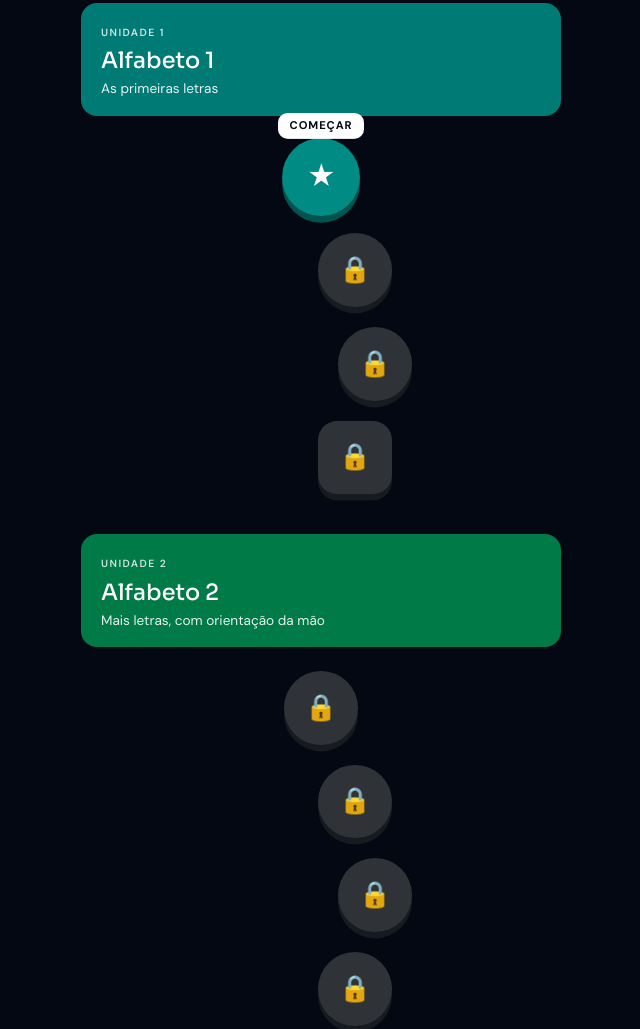
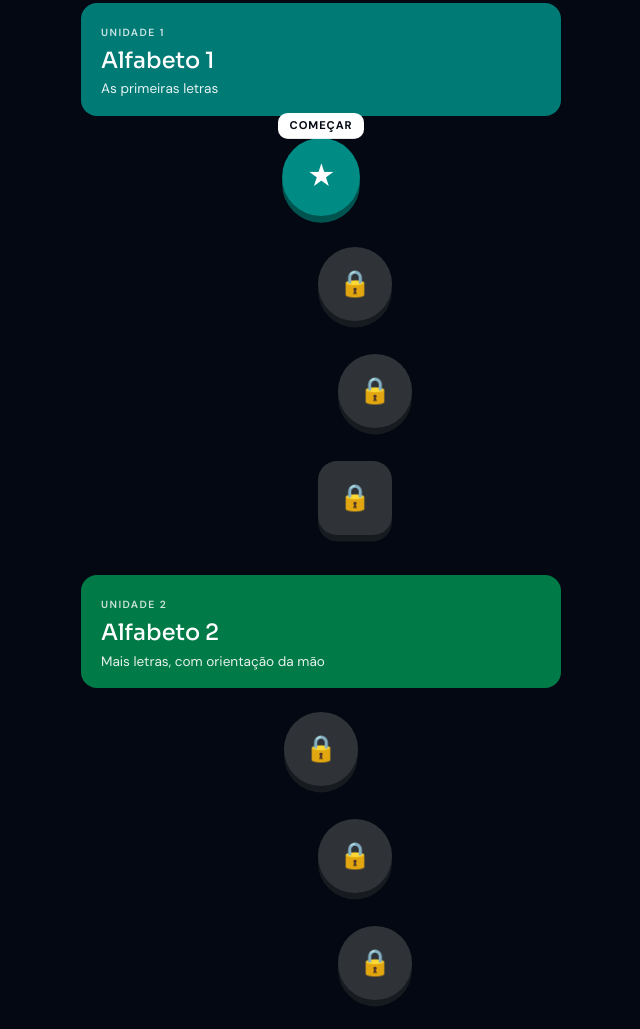
Before and after one commit to JornalOlhe/libras_academy, a plain HTML site: page index.html in a window 1280 px wide. Shown: the part 1052-2081 px from the top of the page, without its empty margins (319-959 px from the left). Drawn offline with Linux system fonts and the light colour scheme; animation ran at ten frames a second.

Commit message:
APK: usar SDK do runner; ajustar espaco da trilha
Co-Authored-By: Claude Sonnet 5.5 <noreply@anthropic.com>
Claude-Session: https://claude.ai/code/session_01U55W5iHoMkiTNHXCu3ybHJ

```diff
--- a/index.html
+++ b/index.html
@@ -172,7 +172,7 @@ html.js .reveal:not(.is-visible),html.js .reveal:not(.is-visible) .split-word>sp
 .unit{margin-bottom:2.5rem}
 .ub{background:oklch(.5 .14 var(--h));border-radius:1rem;padding:1rem 1.25rem;margin-bottom:1.5rem;color:#fff}
 .ub small{font-size:.65rem;letter-spacing:.14em;opacity:.8;font-weight:600}.ub h3{font-size:1.4rem;margin:.1rem 0}.ub p{font-size:.85rem;opacity:.9}
-.nodes{display:flex;flex-direction:column;align-items:center;gap:1.25rem}
+.nodes{display:flex;flex-direction:column;align-items:center;gap:2.1rem}
 .nrow{position:relative;transform:translateX(var(--x));display:flex;flex-direction:column;align-items:center}
 .nd{width:4.6rem;height:4.6rem;border-radius:50%;font-size:1.6rem;font-weight:700;display:grid;place-items:center;border:0;color:#fff;background:oklch(.55 .15 var(--h));box-shadow:0 .4rem 0 oklch(.38 .12 var(--h));transition:transform .15s,box-shadow .15s;cursor:pointer}
 .nd:active{transform:translateY(.3rem);box-shadow:0 .1rem 0 oklch(.38 .12 var(--h))}
```
Also changed, not shown: 1 other file.
